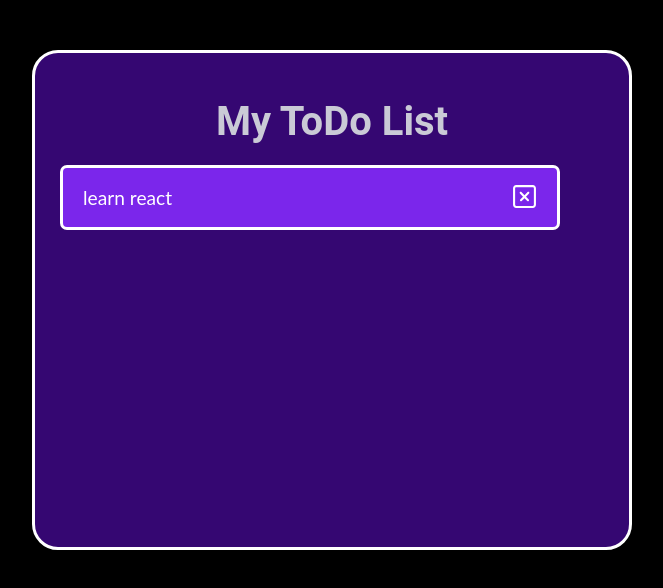
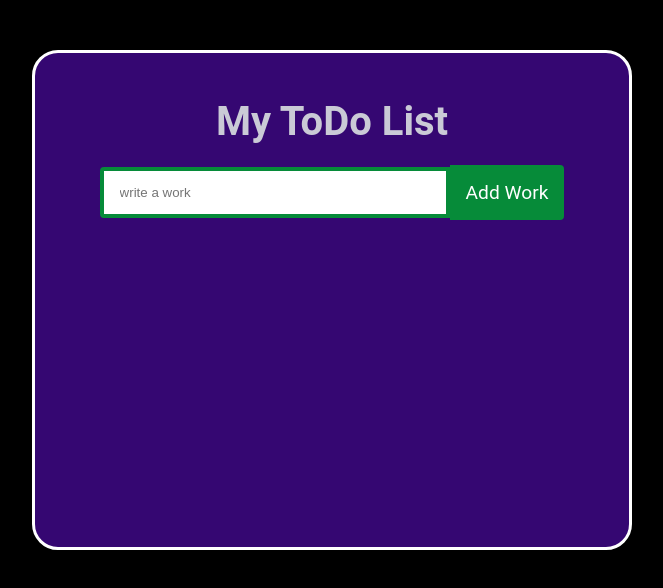
Before and after one commit to Hcrj99/Todo-list, a React (Create React App) app: page / in a window 1280 px wide. Shown: the top 588 px of the page, without its empty margins (308-971 px from the left). Built offline with nearby package versions, Linux system fonts and the light colour scheme.

Commit message:
add formulary component

```diff
--- a/src/App.js
+++ b/src/App.js
@@ -1,12 +1,14 @@
 import './App.css';
 import Work from './components/work';
+import Formularyworks from './components/formularyworks';
 
 function App() {
   return (
     <div className='Todo__List'>
       <section className='Todo__list-container'>
         <h1>My ToDo List</h1>
-        <Work text='learn react'/>
+        {/* <Work text='learn react'/> */}
+        <Formularyworks/>
       </section>
     </div>
   );
--- /dev/null
+++ b/src/components/formularyworks.jsx
@@ -0,0 +1,19 @@
+import React from "react";
+import '../styles/formularyworks.css'
+
+
+const Formularyworks = () => {
+  return (
+    <form className="formulary__container">
+      <input
+        className="formulary__input"
+        type="text"
+        placeholder="write a work"
+        name="text"
+      />
+      <button className="formulary__button">Add work</button>
+    </form>
+  );
+}
+
+export default Formularyworks;
--- /dev/null
+++ b/src/styles/formularyworks.css
@@ -0,0 +1,29 @@
+.formulary__container {
+	display: flex;
+	flex-wrap: wrap;
+	align-items: center;
+	justify-content: center;
+}
+
+.formulary__input {
+	width: 350px;
+	font: 2rem;
+	background-color: white;
+	padding: 14px 32px 14px 16px;
+	border-radius: 4px 0 0 4px;
+	border: 4px solid #068b39;
+	outline: none;
+}
+
+.formulary__button {
+	padding: 16px;
+	font-size: 1.2rem;
+	font-family: Roboto, sans-serif;
+	border: none;
+	border-radius: 0 4px 4px 0;
+	cursor: pointer;
+	outline: none;
+	background-color: #068b39;
+	color: white;
+	text-transform: capitalize;
+}
```
